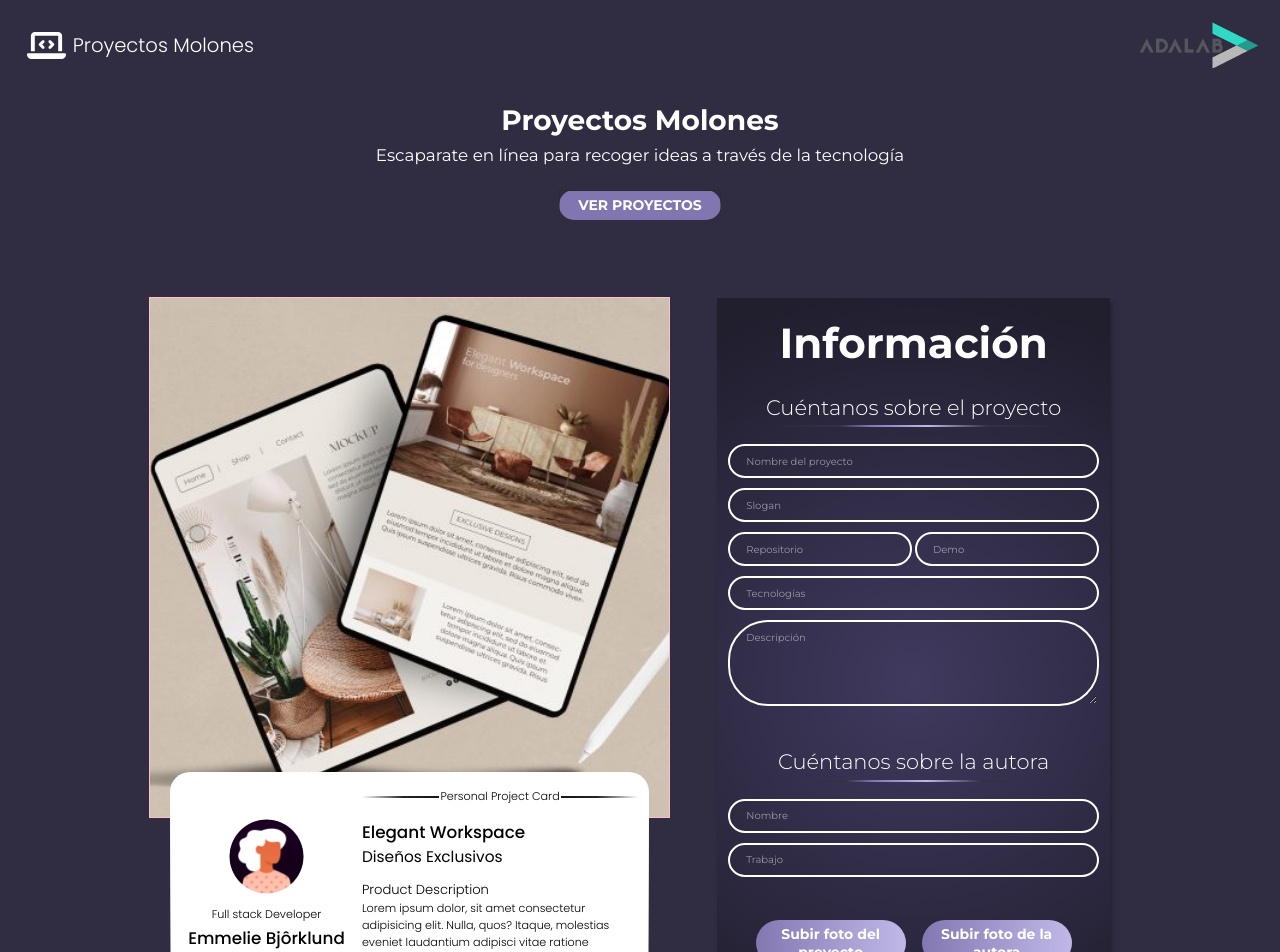
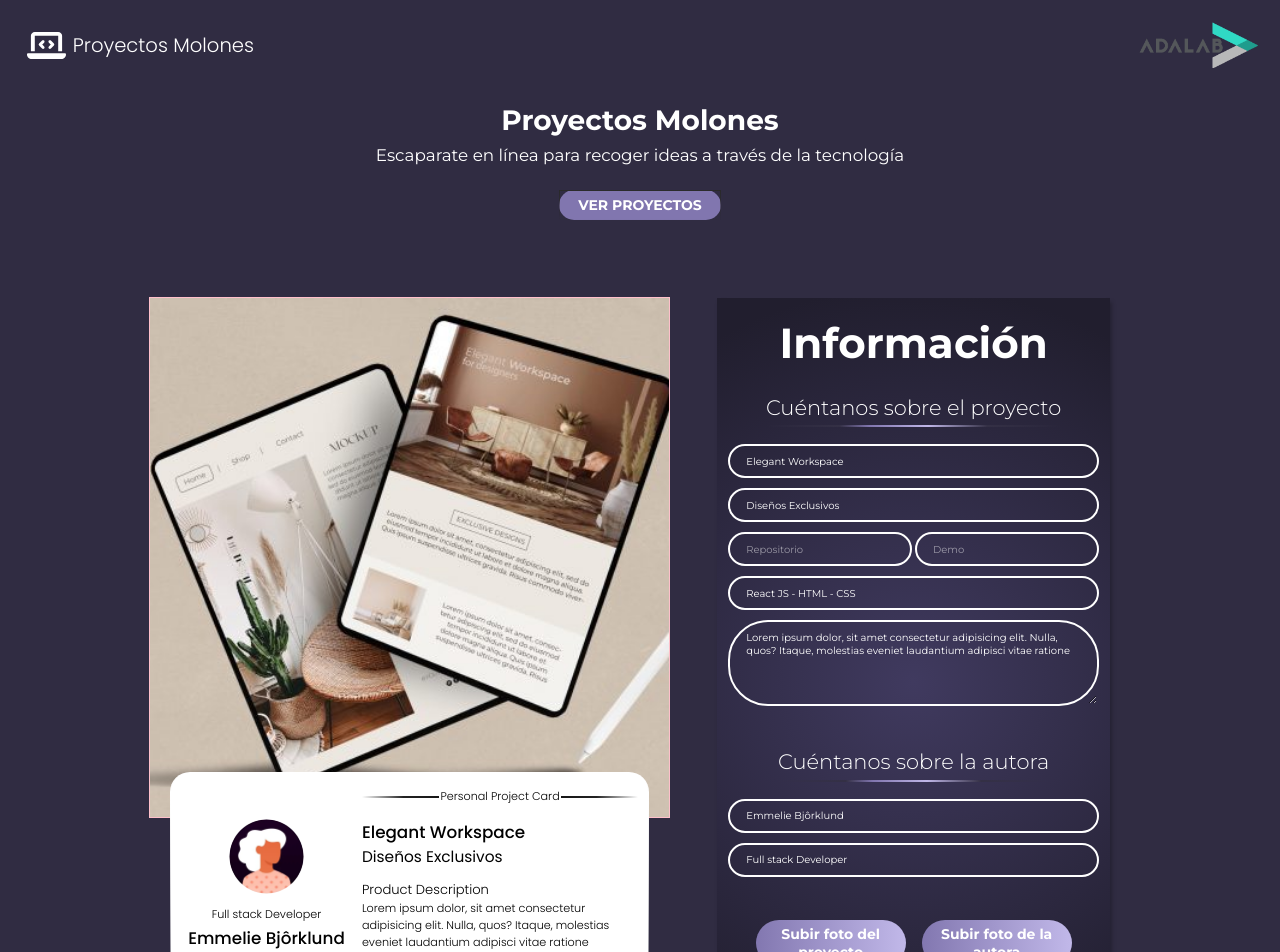
Before and after one commit to mariajose-serrano/project-promo-58-module-3-team-3, a React (Vite) app: page / in a window 1280 px wide. Shown: the top 952 px of the page. Built offline with nearby package versions, Linux system fonts and the light colour scheme.

Commit message:
working with arrays

```diff
--- a/src/components/App.jsx
+++ b/src/components/App.jsx
@@ -15,20 +15,37 @@ import { useState } from "react";
 
 function App() {
 
-  const [name, setName] = useState('Elegant Workspace');
+  /*const [name, setName] = useState('Elegant Workspace');
   const [slogan, setSlogan] = useState('Diseños Exclusivos');
   const [repo, setRepo] = useState('');  // para estos hay que poner {repo}
   const [demo, setDemo] = useState('');  //  y {demo} tanto en el href como dentro del <a>
   const [technologies, setTechnologies] = useState('React JS - HTML - CSS');
   const [desc, setDesc] = useState('Lorem ipsum dolor, sit amet consectetur adipisicing elit. Nulla, quos? Itaque, molestias eveniet laudantium adipisci vitae ratione');
   const [author, setAuthor] = useState('Emmelie Bjôrklund');
-  const [job, setJob] = useState('Full stack Developer');
+  const [job, setJob] = useState('Full stack Developer');*/
 
   //const [image, setImage] = useSet();
   //const [image, steImage] = useSet();
 
+  const [cardData, setCardData] = useState ({
+    name: 'Elegant Workspace',
+    slogan: 'Diseños Exclusivos',
+    repo: '',
+    demo: '',
+    technologies: 'React JS - HTML - CSS',
+    desc: 'Lorem ipsum dolor, sit amet consectetur adipisicing elit. Nulla, quos? Itaque, molestias eveniet laudantium adipisci vitae ratione',
+    author: 'Emmelie Bjôrklund',
+    job: 'Full stack Developer',
+  })
 
-  const handleInputName = (ev) => {
+  const handleInputCard = (ev) => {
+    setCardData({
+      ...cardData,
+    [ev.target.name]: ev.target.value
+    })
+  }
+
+  /*const handleInputName = (ev) => {
     setName(ev.target.value);
   };
 
@@ -58,7 +75,7 @@ function App() {
 
   const handleInputJob = (ev) => {
     setJob(ev.target.value);
-  };
+  };*/
 
   return (
     <div className="container">
@@ -68,8 +85,8 @@ function App() {
 
       <Hero />
 
-        <Preview name={name} slogan={slogan} repo={repo} demo={demo} technologies={technologies} desc={desc} author={author} job={job} />
-        <Form handleInputName={handleInputName} handleInputSlogan={handleInputSlogan} handleInputRepo={handleInputRepo} handleInputDemo={handleInputDemo} handleInputTech={handleInputTech} handleInputDesc={handleInputDesc} handleInputAuthor={handleInputAuthor} handleInputJob={handleInputJob}/>
+        <Preview cardData={cardData}/*name={name} slogan={slogan} repo={repo} demo={demo} technologies={technologies} desc={desc} author={author} job={job}*/ />
+        <Form handleInputCard={handleInputCard} cardData={cardData} />
       </main>
 
       <Footer />
@@ -79,3 +96,4 @@ function App() {
 }
 
 export default App;
+/*handleInputName={handleInputName} handleInputSlogan={handleInputSlogan} handleInputRepo={handleInputRepo} handleInputDemo={handleInputDemo} handleInputTech={handleInputTech} handleInputDesc={handleInputDesc} handleInputAuthor={handleInputAuthor} handleInputJob={handleInputJob}*/
--- a/src/components/create/Card.jsx
+++ b/src/components/create/Card.jsx
@@ -10,18 +10,18 @@ function Card ({changeData}){
 
             <div className="card__author">
               <div className="card__authorPhoto"></div>
-              <p className="card__job">{changeData.job === '' ? 'Full stack Developer' : changeData.job}</p>
-              <h3 className="card__name">{changeData.author === '' ? 'Emmelie Bjôrklund' : changeData.author}</h3>
+              <p className="card__job">{changeData.job || 'Full stack Developer'}</p>
+              <h3 className="card__name">{changeData.author || 'Emmelie Bjôrklund'}</h3>
             </div>
 
             <div className="card__project">
-              <h3 className="card__name">{changeData.name === '' ? 'Elegant Workspace' : changeData.name}</h3>
-              <p className="card__slogan">{changeData.slogan === '' ? 'Diseños Exclusivos' : changeData.slogan}</p>
+              <h3 className="card__name">{changeData.name || 'Elegant Workspace'}</h3>
+              <p className="card__slogan">{changeData.slogan || 'Diseños Exclusivos'}</p>
               <h3 className="card__descriptionTitle">Product description</h3>
-              <p className="card__description">{changeData.desc === '' ? 'Lorem ipsum dolor, sit amet consectetur adipisicing elit. Nulla, quos? Itaque, molestias eveniet laudantium adipisci vitae ratione' : changeData.desc}</p>
+              <p className="card__description">{changeData.desc || 'Lorem ipsum dolor, sit amet consectetur adipisicing elit. Nulla, quos? Itaque, molestias eveniet laudantium adipisci vitae ratione'}</p>
 
               <div className="card__technicalInfo">
-                <p className="card__technologies">{changeData.technologies === '' ? 'React JS - HTML - CSS' : changeData.technologies}</p>
+                <p className="card__technologies">{changeData.technologies || 'React JS - HTML - CSS'}</p>
 
                 <a
                   className="icon icon__www"
--- a/src/components/create/Form.jsx
+++ b/src/components/create/Form.jsx
@@ -1,6 +1,6 @@
 
 
-function Form({handleInputName, handleInputSlogan, handleInputRepo, handleInputDemo, handleInputTech, handleInputDesc, handleInputAuthor, handleInputJob,}){
+function Form({handleInputCard, cardData}){
     return(
         <form className="addForm">
           <h2 className="title">Información</h2>
@@ -14,7 +14,8 @@ function Form({handleInputName, handleInputSlogan, handleInputRepo, handleInputD
               name="name"
               id="name"
               placeholder="Nombre del proyecto"
-              onInput={handleInputName}
+              value={cardData.name}
+              onInput={handleInputCard}
             />
             <input
               className="addForm__input"
@@ -22,7 +23,8 @@ function Form({handleInputName, handleInputSlogan, handleInputRepo, handleInputD
               name="slogan"
               id="slogan"
               placeholder="Slogan"
-              onInput={handleInputSlogan}
+              value={cardData.slogan}
+              onInput={handleInputCard}
             />
             <div className="addForm__2col">
               <input
@@ -31,7 +33,8 @@ function Form({handleInputName, handleInputSlogan, handleInputRepo, handleInputD
                 name="repo"
                 id="repo"
                 placeholder="Repositorio"
-                onInput={handleInputRepo}
+                value={cardData.repo}
+                onInput={handleInputCard}
               />
               <input
                 className="addForm__input"
@@ -39,7 +42,8 @@ function Form({handleInputName, handleInputSlogan, handleInputRepo, handleInputD
                 name="demo"
                 id="demo"
                 placeholder="Demo"
-                onInput={handleInputDemo}
+                value={cardData.demo}
+                onInput={handleInputCard}
               />
             </div>
             <input
@@ -48,7 +52,8 @@ function Form({handleInputName, handleInputSlogan, handleInputRepo, handleInputD
               name="technologies"
               id="technologies"
               placeholder="Tecnologías"
-              onInput={handleInputTech}
+              value={cardData.technologies}
+              onInput={handleInputCard}
             />
             <textarea
               className="addForm__input"
@@ -56,7 +61,8 @@ function Form({handleInputName, handleInputSlogan, handleInputRepo, handleInputD
               name="desc"
               id="desc"
               placeholder="Descripción"
-              onInput={handleInputDesc}
+              value={cardData.desc}
+              onInput={handleInputCard}
               rows="5"
             ></textarea>
           </fieldset>
@@ -68,10 +74,11 @@ function Form({handleInputName, handleInputSlogan, handleInputRepo, handleInputD
             <input
               className="addForm__input"
               type="text"
-              name="autor"
-              id="autor"
+              name="author"
+              id="author"
               placeholder="Nombre"
-              onInput={handleInputAuthor}
+              value={cardData.author}
+              onInput={handleInputCard}
             />
             <input
               className="addForm__input"
@@ -79,7 +86,8 @@ function Form({handleInputName, handleInputSlogan, handleInputRepo, handleInputD
               name="job"
               id="job"
               placeholder="Trabajo"
-              onInput={handleInputJob}
+              value={cardData.job}
+              onInput={handleInputCard}
             />
           </fieldset>
 
@@ -109,3 +117,5 @@ function Form({handleInputName, handleInputSlogan, handleInputRepo, handleInputD
 }
 
 export default Form
+
+/*handleInputName, handleInputSlogan, handleInputRepo, handleInputDemo, handleInputTech, handleInputDesc, handleInputAuthor, handleInputJob,*/
--- a/src/components/create/Preview.jsx
+++ b/src/components/create/Preview.jsx
@@ -1,8 +1,8 @@
 import Card from "./Card";
 
-function Preview ({name, job, author, slogan, desc, technologies, demo, repo}) {
+function Preview ({cardData}) {
 
-    const changeData = {name, job, author, slogan, desc, technologies, demo, repo};
+    const changeData = cardData;
 
     return (
         <section className="preview">
```
